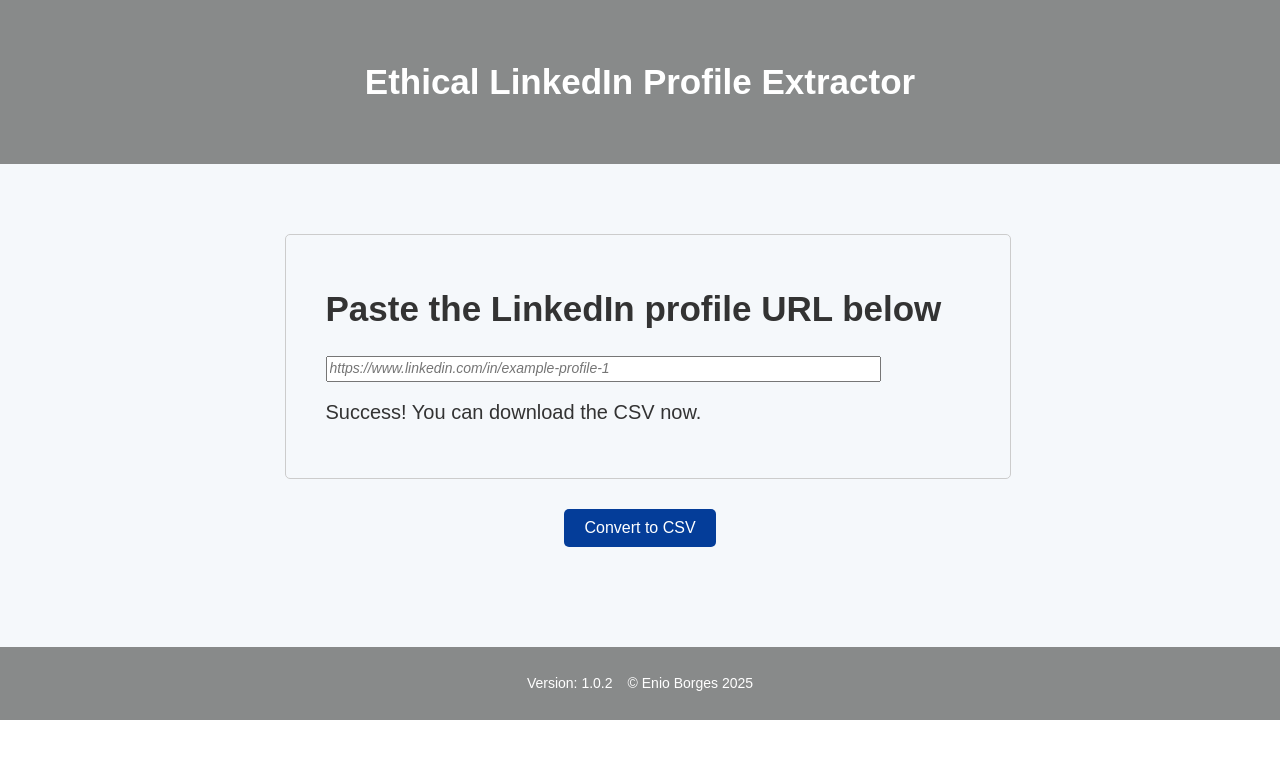
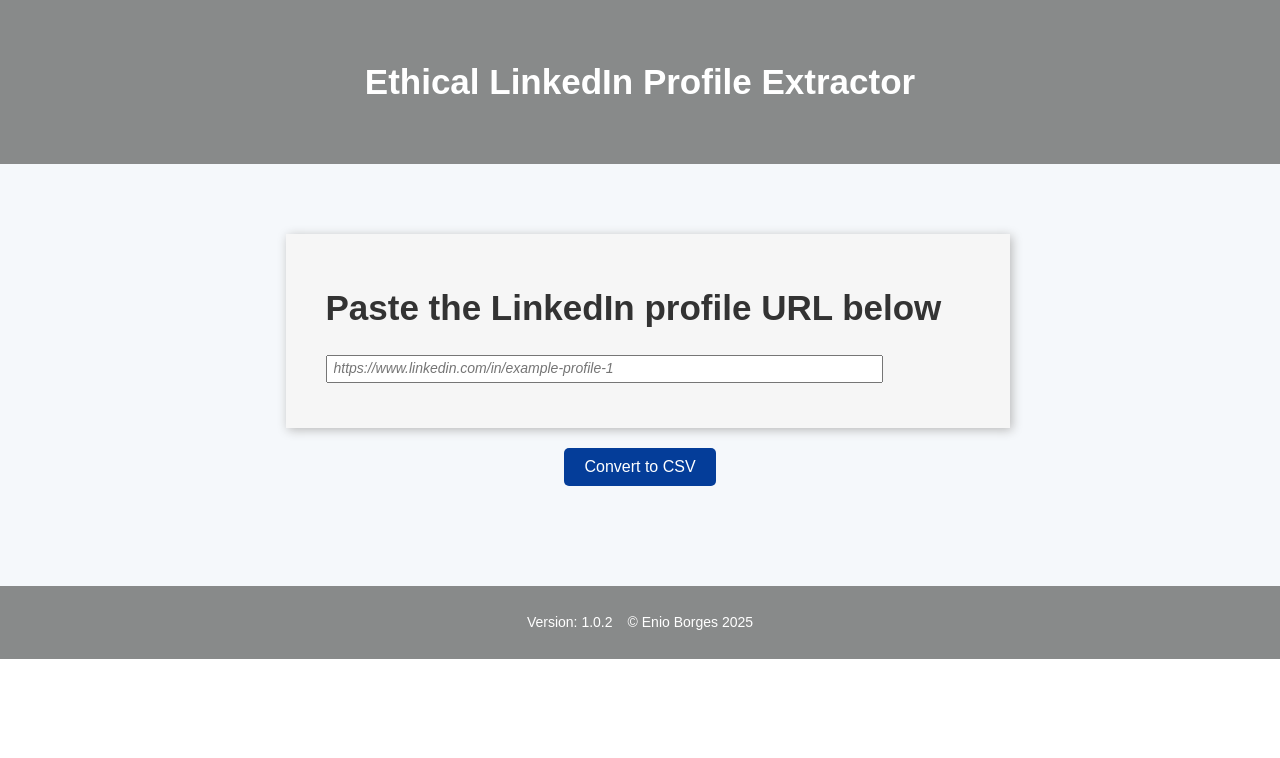
Before and after one commit to borgesenioc/ethical-linkedin-profile-extractor, a website: page public/index.html in a window 1280 px wide. Drawn offline with Linux system fonts and the light colour scheme; files whose address does not match are found by name.

Commit message:
Adjust hero styles to include box shadow

```diff
--- a/public/css/blocks/hero.css
+++ b/public/css/blocks/hero.css
@@ -1,10 +1,10 @@
 .hero {
   width: 60%;
   height: auto;
-  margin: 0px 0 20px 15px;
-  border: 1px solid #ccc;
-  border-radius: 5px;
-  padding: 25px 0 35px 40px;
+  margin: 0px 0 10px 15px;
+  padding: 25px 0 45px 40px;
+  box-shadow: 2px 2px 10px rgb(184, 184, 184);
+  background-color: #f7f7f7e5;
   resize: vertical;
   display: flex;
   flex-direction: column;
@@ -18,6 +18,7 @@
 .hero__textbox {
   width: 80%;
   height: 20px;
+  padding: 2px 0 2px 6px;
 }
 
 .hero__textbox::placeholder {
@@ -26,6 +27,5 @@
 }
 
 .hero__success-message {
-  font-size: 20px;
-  line-height: 1.05;
+  display: none;
 }
--- a/public/css/pages/index.css
+++ b/public/css/pages/index.css
@@ -64,10 +64,6 @@
   cursor: not-allowed;
 }
 
-.hidden {
-  display: none;
-}
-
 #downloadAllButton {
   display: block;
   margin: 20px auto; /* Centers the button horizontally */
--- a/public/index.html
+++ b/public/index.html
@@ -31,7 +31,7 @@
             placeholder="https://www.linkedin.com/in/example-profile-1"
           />
 
-          <p class="hero__success-message" id="successMessage1" class="hidden">
+          <p class="hero__success-message" id="successMessage1">
             Success! You can download the CSV now.
           </p>
         </section>
```
